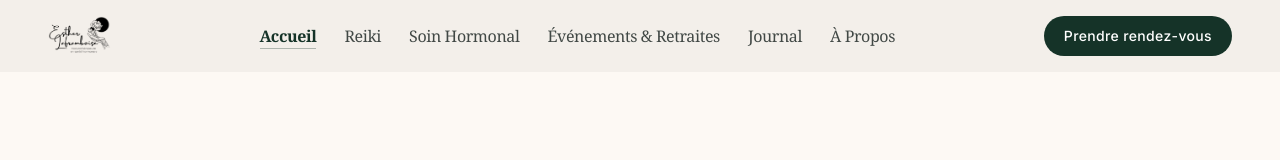
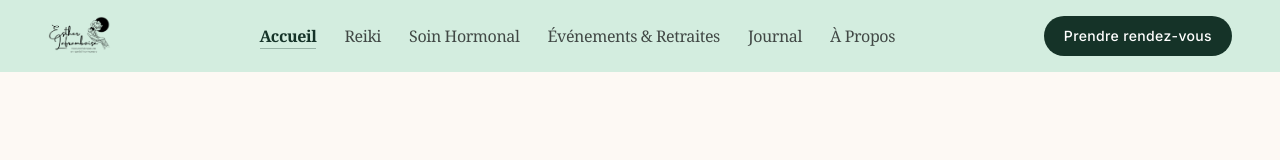
Before and after one commit to peyrentloann/esther-web, a Next.js app: page / in a window 1280 px wide. Shown: the top 160 px of the page. Built offline with nearby package versions, Linux system fonts and the light colour scheme.

Commit message:
Navbar: vert pâle (primary-fixed #c8eada)
Co-Authored-By: Claude Sonnet 4.6 <noreply@anthropic.com>

```diff
--- a/components/Navbar.tsx
+++ b/components/Navbar.tsx
@@ -30,8 +30,8 @@ export default function Navbar() {
     <nav
       className={`fixed top-0 w-full z-50 transition-all duration-400 ${
         scrolled
-          ? "bg-surface-container-high/95 backdrop-blur-xl shadow-sm shadow-primary/8"
-          : "bg-surface-container/80 backdrop-blur-md"
+          ? "bg-primary-fixed/95 backdrop-blur-xl shadow-sm shadow-primary/10"
+          : "bg-primary-fixed/80 backdrop-blur-md"
       }`}
     >
       <div className="flex justify-between items-center px-6 md:px-12 py-4 max-w-screen-2xl mx-auto">
@@ -83,7 +83,7 @@ export default function Navbar() {
 
       {/* Mobile menu */}
       {open && (
-        <div className="md:hidden bg-surface-container-high/95 backdrop-blur-xl border-t border-outline-variant/20 px-6 py-6 flex flex-col gap-5">
+        <div className="md:hidden bg-primary-fixed/95 backdrop-blur-xl border-t border-primary/10 px-6 py-6 flex flex-col gap-5">
           {links.map(({ href, label }) => (
             <Link
               key={href}
```
